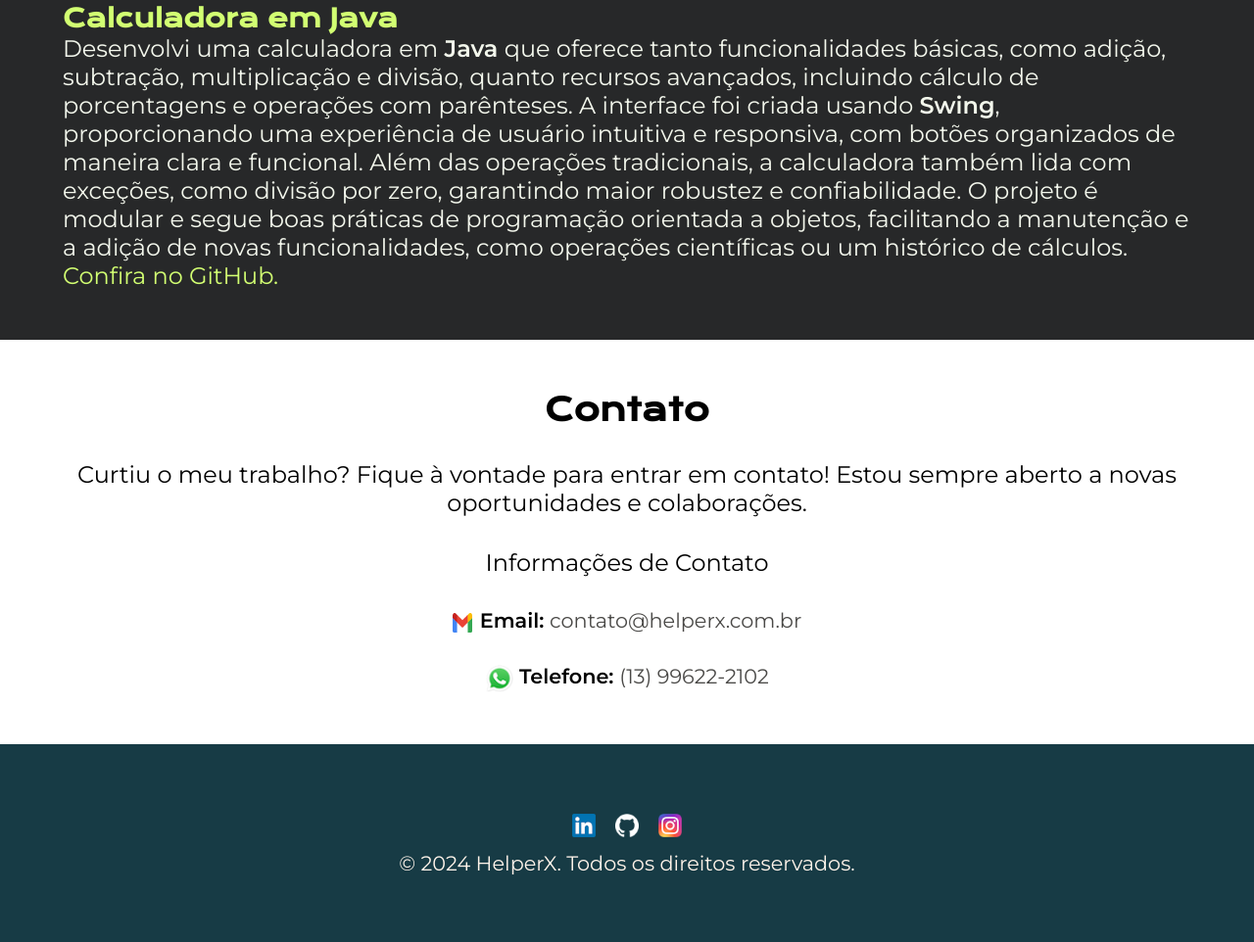
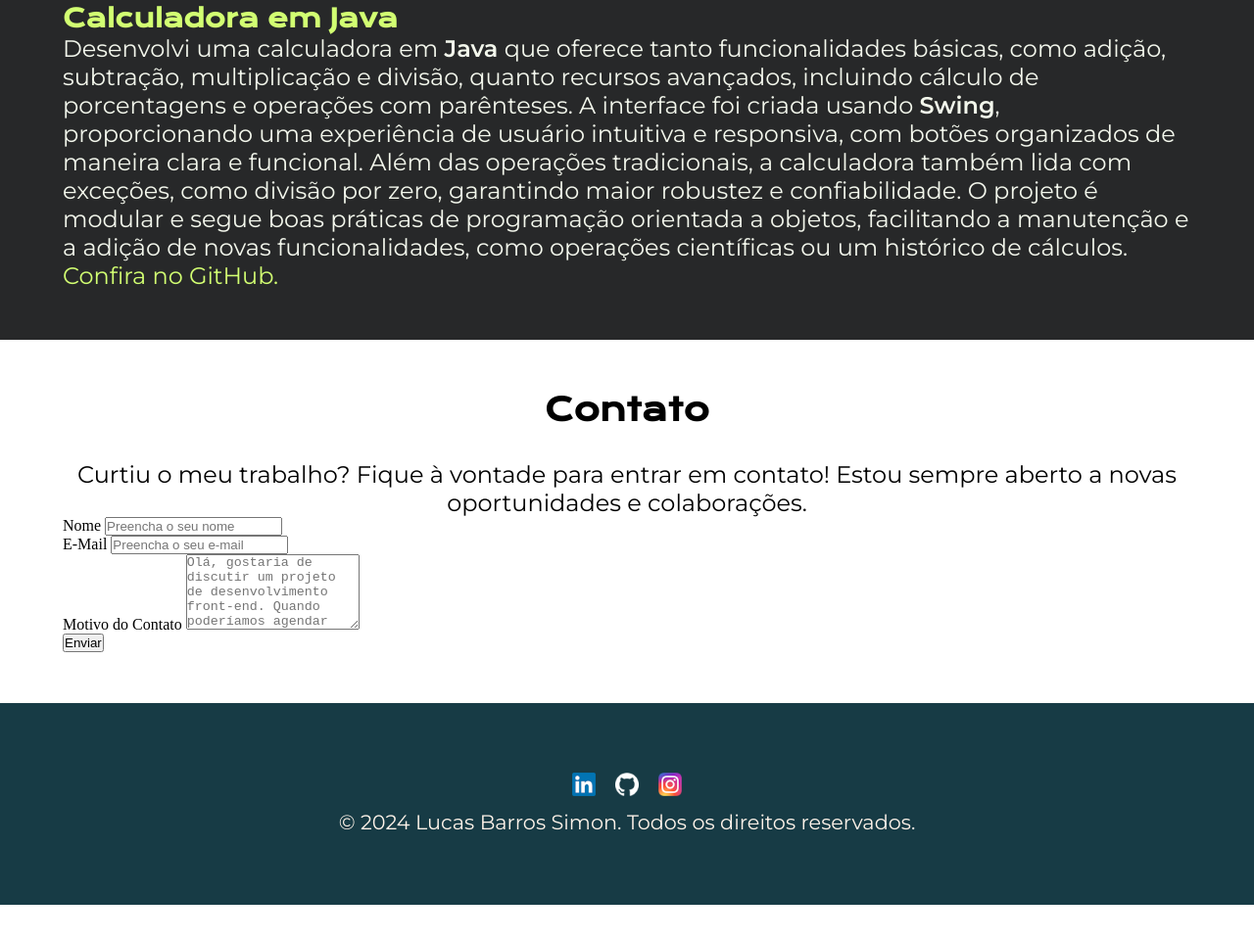
Before and after one commit to lucasweacked/new_portfolio, a plain HTML site: page index.html in a window 1280 px wide. Shown: the part 2993-3955 px from the top of the page at 98% size. After the commit the page ends 3917 px from the top, so only its background shows below. Drawn offline with nearby package versions, Linux system fonts and the light colour scheme.

Commit message:
Update index.html

```diff
--- a/index.html
+++ b/index.html
@@ -23,11 +23,9 @@
 
         <!-- Lado direito -->
         <section class="apresentacao__lado-direito">
-
             <section class="apresentacao__imagem">
                 <img class="apresentacao__imagem__central" src="./assets/imgs/imagem.png" alt="Imagem do Lucas Barros, estudante de Sistemas de Informação.">
             </section>
-
         </section>
     </main>
 
@@ -91,17 +89,34 @@
         </section>
     </section>
 
-    <section class="contato">
+    <section class="contato" id="contato">
         <section class="contato__conteudo">
             <h2 class="contato__conteudo__titulo">Contato</h2>
 
-            <p class="contato__conteudo__paragrafo">Curtiu o meu trabalho? Fique à vontade para entrar em contato! Estou sempre aberto a novas oportunidades e colaborações.</p>
+            <p class="contato__conteudo__paragrafo">
+                Curtiu o meu trabalho? Fique à vontade para entrar em contato! Estou sempre aberto a novas oportunidades e colaborações.
+            </p>
 
-            <h3 class="contato__conteudo__subtitulo">Informações de Contato</h3>
+            <form class="contato__formulario">
+                <div class="contato__formulario__linha">
+                    <div class="contato__formulario__grupo">
+                        <label for="nome" class="contato__formulario__nomes">Nome</label>
+                        <input type="text" name="nome" id="nome" placeholder="Preencha o seu nome" class="contato__formulario__campos" required>
+                    </div>
 
-            <p class="contato__conteudo__paragrafo__contato"><img src="./assets/imgs/gmail_logo.png" alt="Logo do Gmail" class="contato__conteudo__imagem__gmail"><strong>Email: </strong><a href="mailto:contato@helperx.com.br">contato@helperx.com.br</a></p>
+                    <div class="contato__formulario__grupo">
+                        <label for="email" class="contato__formulario__nomes">E-Mail</label>
+                        <input type="email" name="email" id="email" placeholder="Preencha o seu e-mail" class="contato__formulario__campos" required>
+                    </div>
+                </div>
 
-            <p class="contato__conteudo__paragrafo__contato"><img src="./assets/imgs/whatsapp_logo.png" alt="Logo do WhatsApp" class="contato__conteudo__imagem__whatsapp"><strong>Telefone: </strong><a href="tel:+5513996222102">(13) 99622-2102</a></p>
+                <div class="contato__formulario__grupo">
+                    <label for="motivo-contato" class="contato__formulario__nomes">Motivo do Contato</label>
+                    <textarea name="motivo-contato" id="motivo-contato" rows="5" placeholder="Olá, gostaria de discutir um projeto de desenvolvimento front-end. Quando poderíamos agendar uma reunião?" class="contato__formulario__campos" required></textarea>
+                </div>
+
+                <button type="submit" class="contato__formulario__botao">Enviar</button>
+            </form>
         </section>
     </section>
 
@@ -118,7 +133,7 @@
                     <img src="assets/imgs/instagram_logo.png" alt="Logo do Instagram">
                 </a>
             </div>
-            <p class="rodape__conteudo__paragrafo">&copy; 2024 HelperX. Todos os direitos reservados.</p>
+            <p class="rodape__conteudo__paragrafo">&copy; 2024 Lucas Barros Simon. Todos os direitos reservados.</p>
         </section>
     </footer>
 
```
